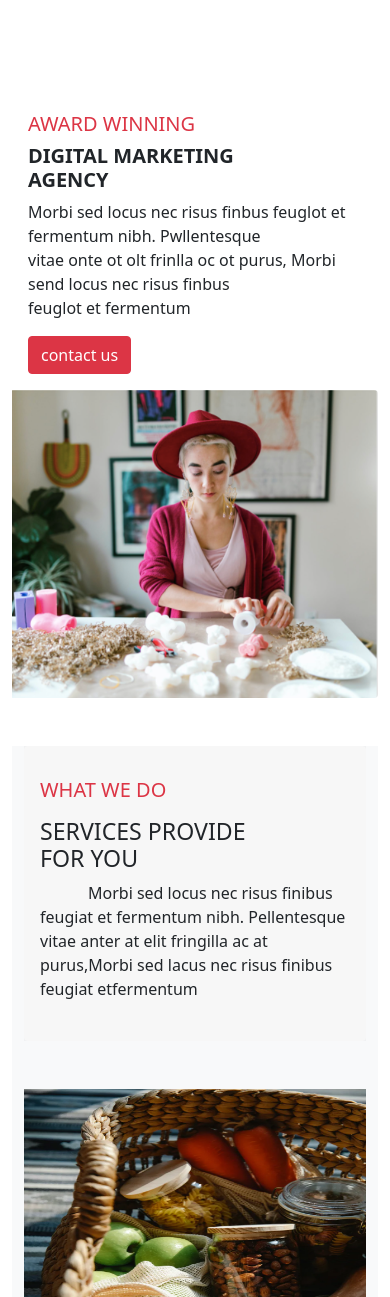
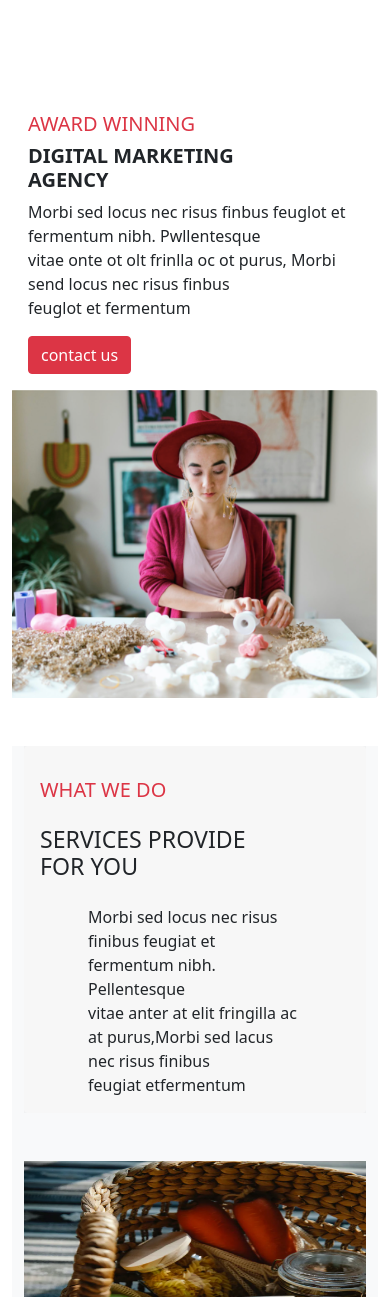
Before and after one commit to codersSaurabh/Fyle-Assignment, a plain HTML site: page index.html in a window 390 px wide. Shown: the top 1297 px of the page. Drawn offline with nearby package versions, Linux system fonts and the light colour scheme.

Commit message:
index.css

```diff
--- a/index.css
+++ b/index.css
@@ -13,6 +13,9 @@ html,body{
 }
 .crousel-image img{
     height: 40vh;
+}
+.exellence{
+    display:flex;
 }
 .read{
     height:40vh;
@@ -149,6 +152,9 @@ html,body{
             width:30vw;
             text-align: center;
         }
+        .exellence{
+            flex-direction:column;
+        }
         .containers{
             display: none;
         }
```
